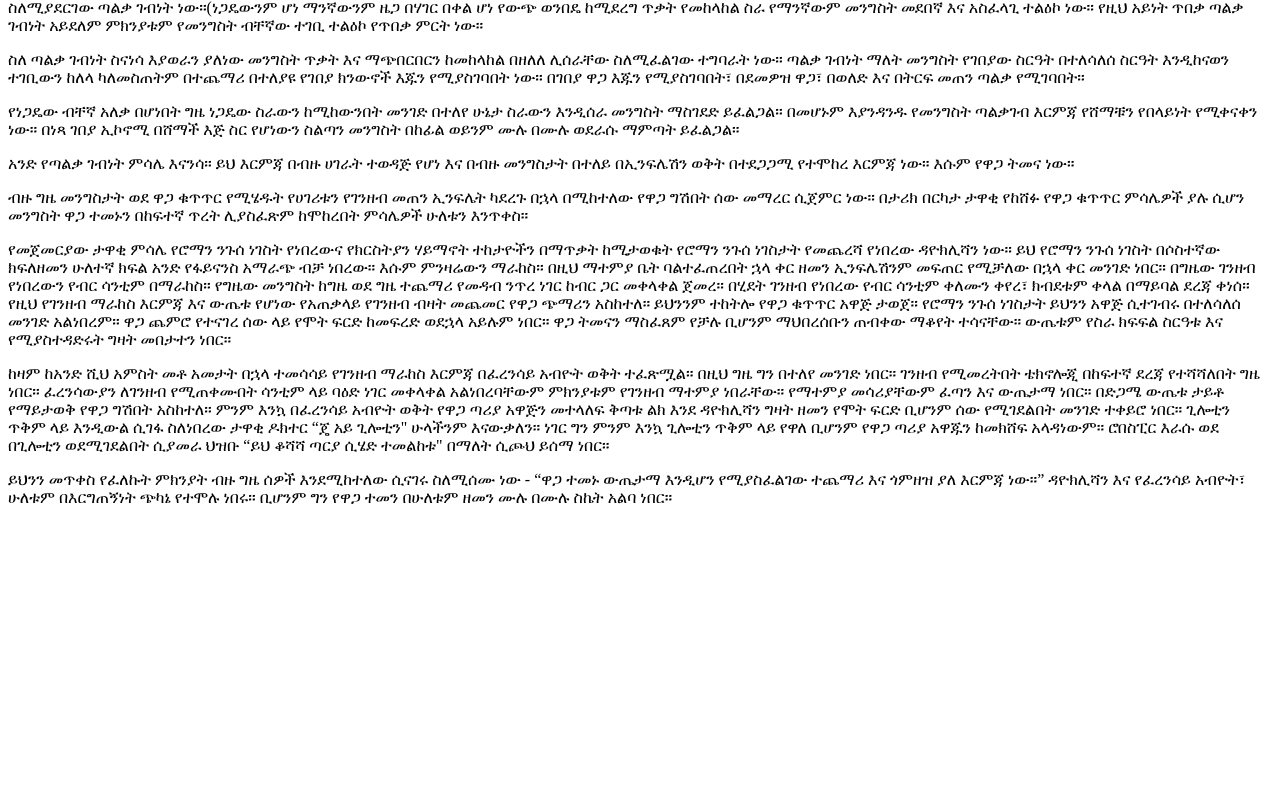
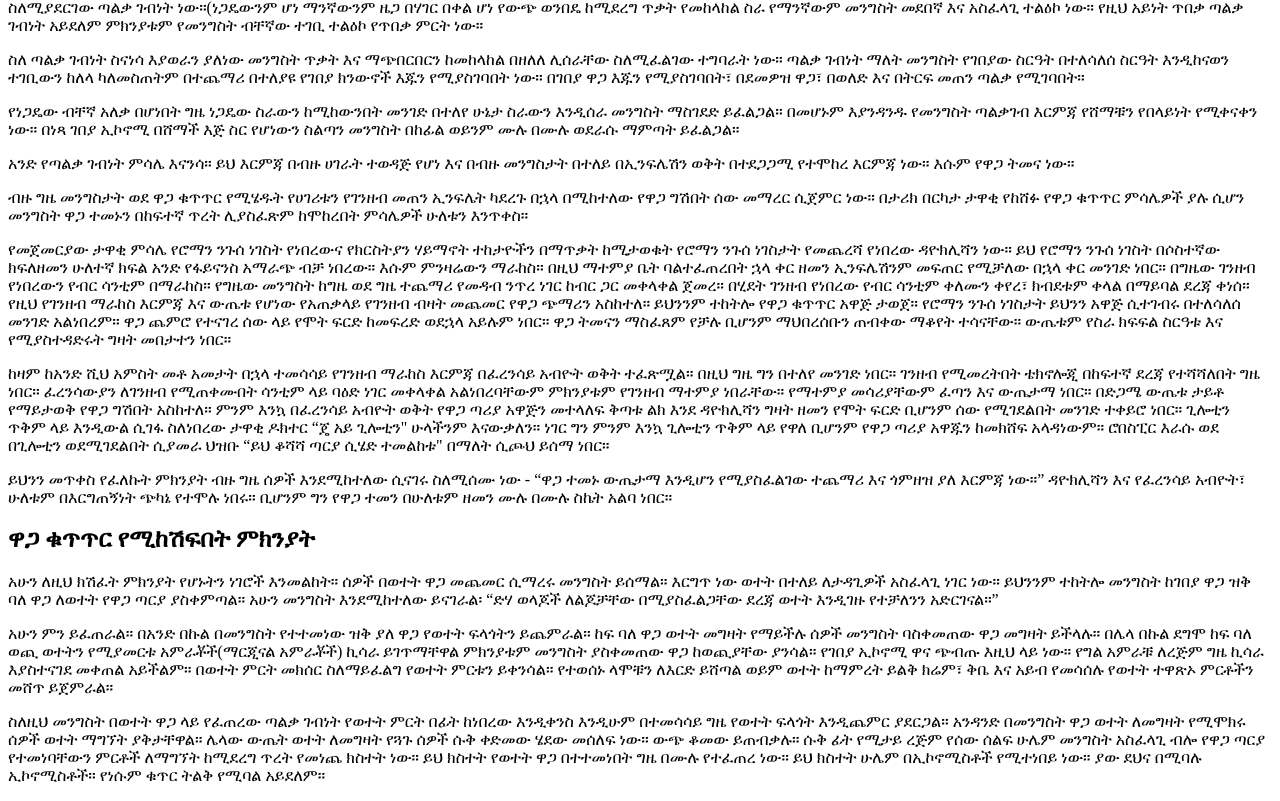
Before and after one commit to mickykebe/book-economic-policy-thoughts-for-today-and-tomorrow, a Next.js app: page /interventionism in a window 1280 px wide. Shown: the part 813-1614 px from the top of the page. Before the commit the page ends 1336 px from the top, so only its background shows below. Built offline with nearby package versions, Linux system fonts and the light colour scheme.

Commit message:
why price control fails

```diff
--- a/pages/interventionism.mdx
+++ b/pages/interventionism.mdx
@@ -37,3 +37,11 @@
 ከዛም ከአንድ ሺህ አምስት መቶ አመታት በኋላ ተመሳሳይ የገንዘብ ማራከስ እርምጃ በፈረንሳይ አብዮት ወቅት ተፈጽሟል። በዚህ ግዜ ግን በተለየ መንገድ ነበር። ገንዘብ የሚመረትበት ቴክኖሎጂ በከፍተኛ ደረጃ የተሻሻለበት ግዜ ነበር። ፈረንሳውያን ለገንዘብ የሚጠቀሙበት ሳንቲም ላይ ባዕድ ነገር መቀላቀል አልነበረባቸውም ምክንያቱም የገንዘብ ማተምያ ነበራቸው። የማተምያ መሳሪያቸውም ፈጣን እና ውጤታማ ነበር። በድጋሜ ውጤቱ ታይቶ የማይታወቅ የዋጋ ግሽበት አስከተለ። ምንም እንኳ በፈረንሳይ አብዮት ወቅት የዋጋ ጣሪያ አዋጅን መተላለፍ ቅጣቱ ልክ እንደ ዳዮክሊሻን ግዛት ዘመን የሞት ፍርድ ቢሆንም ሰው የሚገደልበት መንገድ ተቀይሮ ነበር። ጊሎቲን ጥቅም ላይ እንዲውል ሲገፋ ስለነበረው ታዋቂ ዶክተር “ጄ አይ ጊሎቲን" ሁላችንም እናውቃለን። ነገር ግን ምንም እንኳ ጊሎቲን ጥቅም ላይ የዋለ ቢሆንም የዋጋ ጣሪያ አዋጁን ከመክሸፍ አላዳነውም። ሮበስፒር እራሱ ወደ በጊሎቲን ወደሚገደልበት ሲያመራ ህዝቡ “ይህ ቆሻሻ ጣርያ ሲሄድ ተመልከቱ" በማለት ሲጮህ ይሰማ ነበር።
 
 ይህንን መጥቀስ የፈለኩት ምክንያት ብዙ ግዜ ሰዎች እንደሚከተለው ሲናገሩ ስለሚሰሙ ነው - “ዋጋ ተመኑ ውጤታማ እንዲሆን የሚያስፈልገው ተጨማሪ እና ጎምዘዝ ያለ እርምጃ ነው።” ዳዮክሊሻን እና የፈረንሳይ አብዮት፣ ሁለቱም በእርግጠኝነት ጭካኔ የተሞሉ ነበሩ። ቢሆንም ግን የዋጋ ተመን በሁለቱም ዘመን ሙሉ በሙሉ ስኬት አልባ ነበር።
+
+## ዋጋ ቁጥጥር የሚከሽፍበት ምክንያት
+
+አሁን ለዚህ ክሽፈት ምክንያት የሆኑትን ነገሮች እንመልከት። ሰዎች በወተት ዋጋ መጨመር ሲማረሩ መንግስት ይሰማል። እርግጥ ነው ወተት በተለይ ለታዳጊዎች አስፈላጊ ነገር ነው። ይህንንም ተከትሎ መንግስት ከገበያ ዋጋ ዝቅ ባለ ዋጋ ለወተት የዋጋ ጣርያ ያስቀምጣል። አሁን መንግስት እንደሚከተለው ይናገራል፡ “ድሃ ወላጆች ለልጆቻቸው በሚያስፈልጋቸው ደረጃ ወተት እንዲገዙ የተቻለንን አድርገናል።”
+
+አሁን ምን ይፈጠራል። በአንድ በኩል በመንግስት የተተመነው ዝቅ ያለ ዋጋ የወተት ፍላጎትን ይጨምራል። ከፍ ባለ ዋጋ ወተት መግዛት የማይችሉ ሰዎች መንግስት ባስቀመጠው ዋጋ መግዛት ይችላሉ። በሌላ በኩል ደግሞ ከፍ ባለ ወጪ ወተትን የሚያመርቱ አምራቾች(ማርጂናል አምራቾች) ኪሳራ ይገጥማቸዋል ምክንያቱም መንግስት ያስቀመጠው ዋጋ ከወጪያቸው ያንሳል። የገበያ ኢኮኖሚ ዋና ጭብጡ እዚህ ላይ ነው። የግል አምራቹ ለረጅም ግዜ ኪሳራ እያስተናገደ መቀጠል አይችልም። በወተት ምርት መክሰር ስለማይፈልግ የወተት ምርቱን ይቀንሳል። የተወሰኑ ላሞቹን ለእርድ ይሸጣል ወይም ወተት ከማምረት ይልቅ ክሬም፣ ቅቤ እና አይብ የመሳሰሉ የወተት ተዋጽኦ ምርቶችን መሸጥ ይጀምራል።
+
+ስለዚህ መንግስት በወተት ዋጋ ላይ የፈጠረው ጣልቃ ገብነት የወተት ምርት በፊት ከነበረው እንዲቀንስ እንዲሁም በተመሳሳይ ግዜ የወተት ፍላጎት እንዲጨምር ያደርጋል። አንዳንድ በመንግስት ዋጋ ወተት ለመግዛት የሚሞክሩ ሰዎች ወተት ማግኘት ያቅታቸዋል። ሌላው ውጤት ወተት ለመግዛት የጓጉ ሰዎች ሱቅ ቀድመው ሄደው መሰለፍ ነው። ውጭ ቆመው ይጠብቃሉ። ሱቅ ፊት የሚታይ ረጅም የሰው ሰልፍ ሁሌም መንግስት አስፈላጊ ብሎ የዋጋ ጣርያ የተመነባቸውን ምርቶች ለማግኘት ከሚደረግ ጥረት የመነጨ ክስተት ነው። ይህ ክስተት የወተት ዋጋ በተተመነበት ግዜ በሙሉ የተፈጠረ ነው። ይህ ክስተት ሁሌም በኢኮኖሚስቶች የሚተነበይ ነው። ያው ደህና በሚባሉ ኢኮኖሚስቶች። የነሱም ቁጥር ትልቅ የሚባል አይደለም።
```
